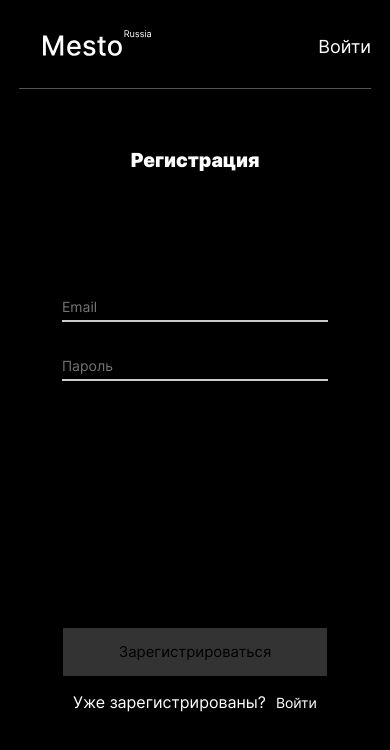
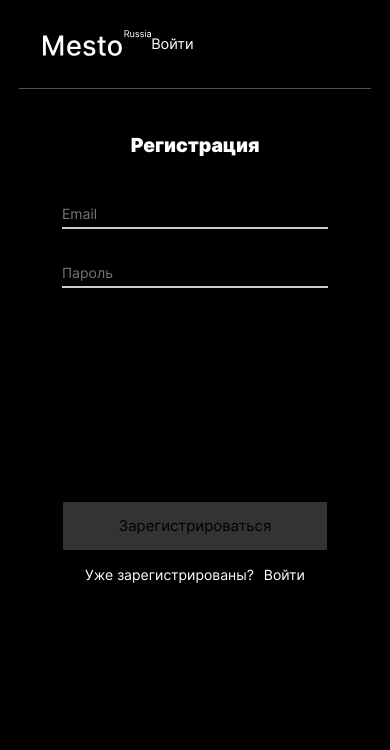
Before and after one commit to YuryAmonsky/react-mesto-auth, a React app: page /sign-up in a window 390 px wide. Built offline with nearby package versions, Linux system fonts and the light colour scheme; no server answers.

Commit message:
feat: добавить мобильную версию форм регистрации и входа

```diff
--- a/src/blocks/dialog-form/__input/_type/dialog-form__input_type_section.css
+++ b/src/blocks/dialog-form/__input/_type/dialog-form__input_type_section.css
@@ -1,9 +1,11 @@
 .dialog-form__input_type_section {
+  margin: 0;
+  padding: 0;
   border-bottom: 2px solid #ccc;
   background-color: #000;
   color: #fff;
+}
 
-}
 /*
 .dialog-form__input_type_section:first-of-type {
   margin: 0;
@@ -15,10 +17,10 @@
 
 .dialog-form__input_type_section:only-of-type {
   margin: 54px 0 0 0;
-}*/
+}
 
 @media screen and (max-width: 619px) {
   .dialog-form__input_type_section:first-of-type {
-    margin-top: calc(75px - 21 * (100vw - 320px) /300);
+    margin-top: calc(40px + 10 * (100vw - 320px) /300);
   }
-}
+}*/
--- /dev/null
+++ b/src/blocks/dialog-form/__redirect-text/dialog-form__redirect-text.css
@@ -0,0 +1,6 @@
+.dialog-form__redirect-text {
+  margin: 0;
+  padding: 0;
+  font-size: 14px;
+  line-height: 17px;
+}
--- a/src/blocks/dialog-form/__redirect/dialog-form__redirect.css
+++ b/src/blocks/dialog-form/__redirect/dialog-form__redirect.css
@@ -1,7 +1,14 @@
 .dialog-form__redirect {
+  margin-top: 15px;
   grid-column: 2;
   display: flex;
   gap: 10px;
   justify-content: center;
   align-items: baseline;
 }
+
+@media screen and (max-width: 619px) {
+  .dialog-form__redirect {
+    margin-top: calc(20px - 5px * (100vw - 320px)/300);
+  }
+}
--- a/src/blocks/dialog-form/__submit-button/_type/dialog-form__submit-button_type_section.css
+++ b/src/blocks/dialog-form/__submit-button/_type/dialog-form__submit-button_type_section.css
@@ -7,3 +7,9 @@
 .dialog-form__submit-button_type_section:hover {
   opacity: .85;
 }
+
+@media screen and (max-width: 619px) {
+  .dialog-form__submit-button_type_section {
+    margin-top: calc(173px + 43 * (100vw - 320px) /300);
+  }
+}
--- a/src/blocks/dialog-form/__title/_type/dialog-form__title_type_section.css
+++ b/src/blocks/dialog-form/__title/_type/dialog-form__title_type_section.css
@@ -2,3 +2,9 @@
   margin: 0 0 50px 0;
   text-align: center;
 }
+
+@media screen and (max-width: 619px) {
+  .dialog-form__title_type_section {
+    margin-bottom: calc(40px + 10 * (100vw - 320px) /300);
+  }
+}
--- a/src/blocks/form-container/form-container.css
+++ b/src/blocks/form-container/form-container.css
@@ -7,3 +7,10 @@
   display: grid;
   grid-template-columns: 1fr min-content 1fr;
 }
+
+@media screen and (max-width: 619px) {
+  .form-container {
+    padding-top: calc(40px + 20 * (100vw - 320px) /300);
+
+  }
+}
--- a/src/blocks/infotooltip/__message/infotooltip__message.css
+++ b/src/blocks/infotooltip/__message/infotooltip__message.css
@@ -1,8 +1,17 @@
 .infotooltip__message {
+  margin: 0;
   padding: 0;
+  box-sizing: border-box;
   text-align: center;
   font-style: normal;
   font-weight: 900;
   font-size: 24px;
   line-height: 29px;
 }
+
+@media screen and (max-width: 619px) {
+  .infotooltip__message {
+    font-size: calc(20px + 4 * (100vw - 320px)/300);
+    line-height: calc(24px + 5 * (100vw - 320px)/300);
+  }
+}
--- a/src/blocks/infotooltip/infotooltip.css
+++ b/src/blocks/infotooltip/infotooltip.css
@@ -16,7 +16,8 @@
 
 @media screen and (max-width: 619px) {
   .infotooltip {
-    padding: 0 calc(22px + 14 * (100vw - 320px) / 300);
-    width: calc(282px + 148 * (100vw - 320px) / 300);
+    padding: calc(50px + 10 * (100vw - 320px) / 300) calc(18px + 18 * (100vw - 320px) / 300);
+    width: calc(280px + 150 * (100vw - 320px) / 300);
+    gap: calc(40px - 8 * (10vw -320px)/300);
   }
 }
--- a/src/blocks/nav-bar/__button/nav-bar__button.css
+++ b/src/blocks/nav-bar/__button/nav-bar__button.css
@@ -14,3 +14,10 @@
 .nav-bar__button:hover {
   cursor: pointer;
 }
+
+@media screen and (max-width: 880px) {
+  .nav-bar__button {
+    font-size: calc(14px + 4 * (100vw - 320px)/560);
+    line-height: calc(17px + 5 * (100vw - 320px)/560);
+  }
+}
--- a/src/blocks/nav-bar/__link/nav-bar__link.css
+++ b/src/blocks/nav-bar/__link/nav-bar__link.css
@@ -12,3 +12,10 @@
 .nav-bar__link:hover {
   opacity: 0.6
 }
+
+@media screen and (max-width: 880px) {
+  .nav-bar__link {
+    font-size: calc(14px + 4 * (100vw - 320px)/560);
+    line-height: calc(17px + 5 * (100vw - 320px)/560);
+  }
+}
--- a/src/blocks/nav-bar/nav-bar.css
+++ b/src/blocks/nav-bar/nav-bar.css
@@ -1,8 +1,16 @@
 .nav-bar {
   margin-top: 6px;
-  width:738px;
+  width: 738px;
   display: flex;
   justify-content: flex-end;
   align-items: baseline;
   column-gap: 24px;
 }
+
+@media screen and (max-width: 880px) {
+  .nav-bar {
+    width: auto;
+    padding-right: calc(30px - 30*(100vw - 320px)/560);
+    box-sizing: border-box;
+  }
+}
--- a/src/components/AuthForm.js
+++ b/src/components/AuthForm.js
@@ -78,7 +78,7 @@ function AuthForm({ title, name, onOpen, onSubmit, onFormValidate, buttonState,
         </button>
         {isRegForm ?
           <div className="dialog-form__redirect">
-            <p>Уже зарегистрированы?</p>
+            <p className="dialog-form__redirect-text">Уже зарегистрированы?</p>
             {children}
           </div>
         :
--- a/src/index.css
+++ b/src/index.css
@@ -11,6 +11,7 @@
 @import url(./blocks/content/content.css);
 @import url(./blocks/form-container/form-container.css);
 @import url(./blocks/dialog-form/__redirect/dialog-form__redirect.css);
+@import url(./blocks/dialog-form/__redirect-text/dialog-form__redirect-text.css);
 @import url(./blocks/dialog-form/__link/dialog-form__link.css);
 @import url(./blocks/profile/profile.css);
 @import url(./blocks/profile/__avatar-container/profile__avatar-container.css);
```
